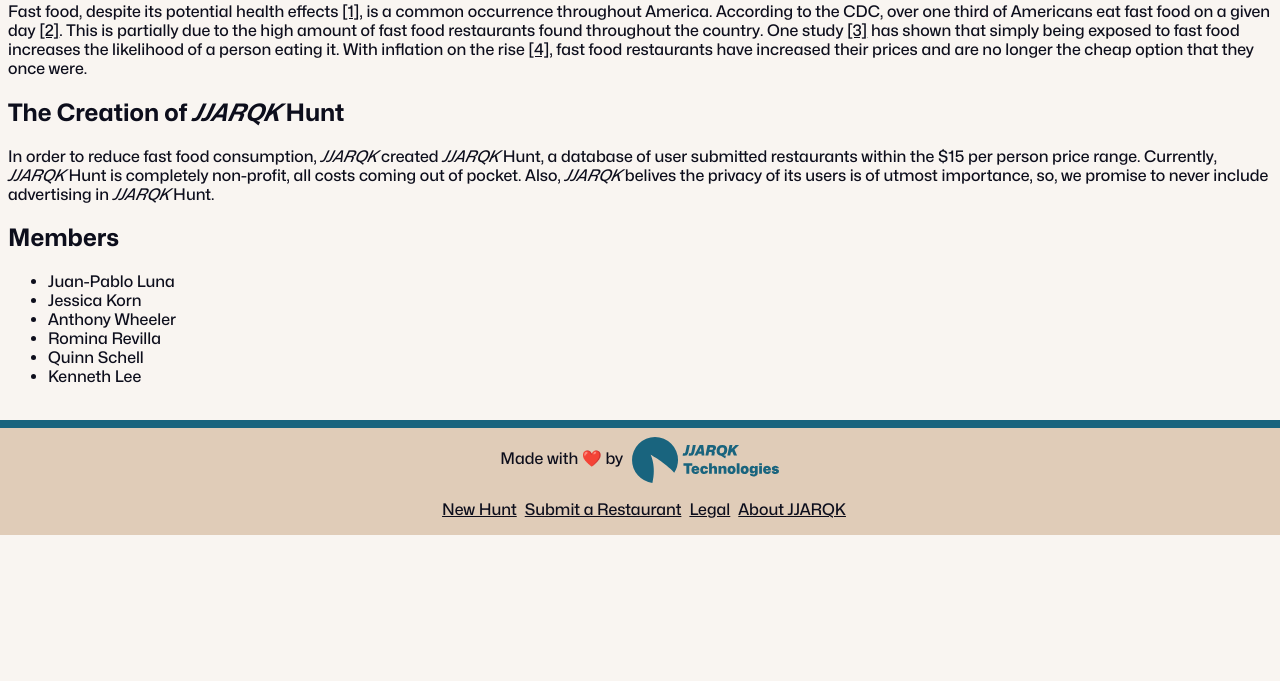
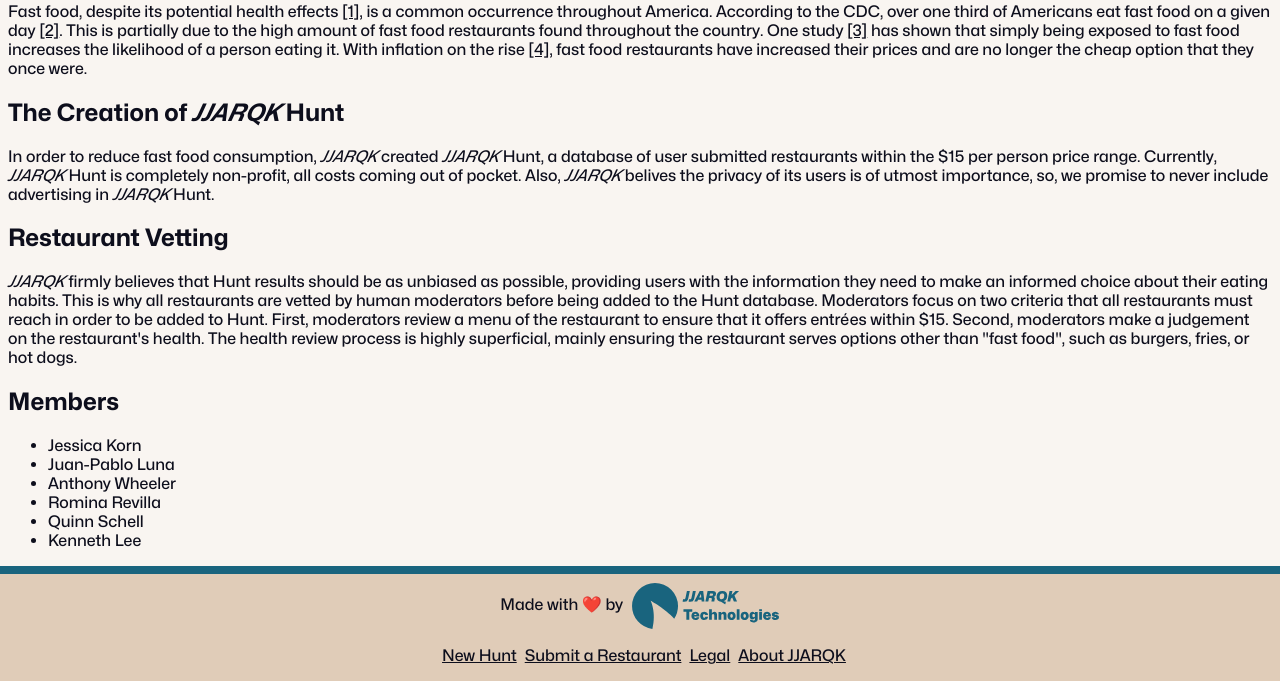
Before and after one commit to Tonnieboy300/jjarqkhunt, a Flask app: page /about in a window 1280 px wide. Shown: the part 273-954 px from the top of the page. Before the commit the page ends 808 px from the top, so only its background shows below. Run offline with Flask 3, Linux system fonts and the light colour scheme; parts of the project's set-up code (start-up, migrations or seed data) failed here and were passed over; some web fonts are replaced.

Commit message:
add restaurant vetting

```diff
--- a/templates/about.html
+++ b/templates/about.html
@@ -5,10 +5,12 @@
 <p>Fast food, despite its potential health effects <a href="https://doi.org/10.1177/1559827618766483">[1]</a>, is a common occurrence throughout America. According to the CDC, over one third of Americans eat fast food on a given day <a href="https://www.cdc.gov/nchs/products/databriefs/db322.htm">[2]</a>. This is partially due to the high amount of fast food restaurants found throughout the country. One study <a href="https://doi.org/10.1038/s41467-024-46425-2">[3]</a> has shown that simply being exposed to fast food increases the likelihood of a person eating it. With inflation on the rise <a href="https://www.bls.gov/news.release/cpi.nr0.htm">[4]</a>, fast food restaurants have increased their prices and are no longer the cheap option that they once were.</p>
 <h2>The Creation of <i>JJARQK</i> Hunt</h2>
 <p>In order to reduce fast food consumption, <i>JJARQK</i> created <i>JJARQK</i> Hunt, a database of user submitted restaurants within the $15 per person price range. Currently, <i>JJARQK</i> Hunt is completely non-profit, all costs coming out of pocket. Also, <i>JJARQK</i> belives the privacy of its users is of utmost importance, so, we promise to never include advertising in <i>JJARQK</i> Hunt.</p>
+<h2>Restaurant Vetting</h2>
+<p><i>JJARQK</i> firmly believes that Hunt results should be as unbiased as possible, providing users with the information they need to make an informed choice about their eating habits. This is why all restaurants are vetted by human moderators before being added to the Hunt database. Moderators focus on two criteria that all restaurants must reach in order to be added to Hunt. First, moderators review a menu of the restaurant to ensure that it offers entrées within $15. Second, moderators make a judgement on the restaurant's health. The health review process is highly superficial, mainly ensuring the restaurant serves options other than "fast food", such as burgers, fries, or hot dogs.</p>
 <h2>Members</h2>
 <ul>
+    <li>Jessica Korn</li>
     <li>Juan-Pablo Luna</li>
-    <li>Jessica Korn</li>
     <li>Anthony Wheeler</li>
     <li>Romina Revilla</li>
     <li>Quinn Schell</li>
```
